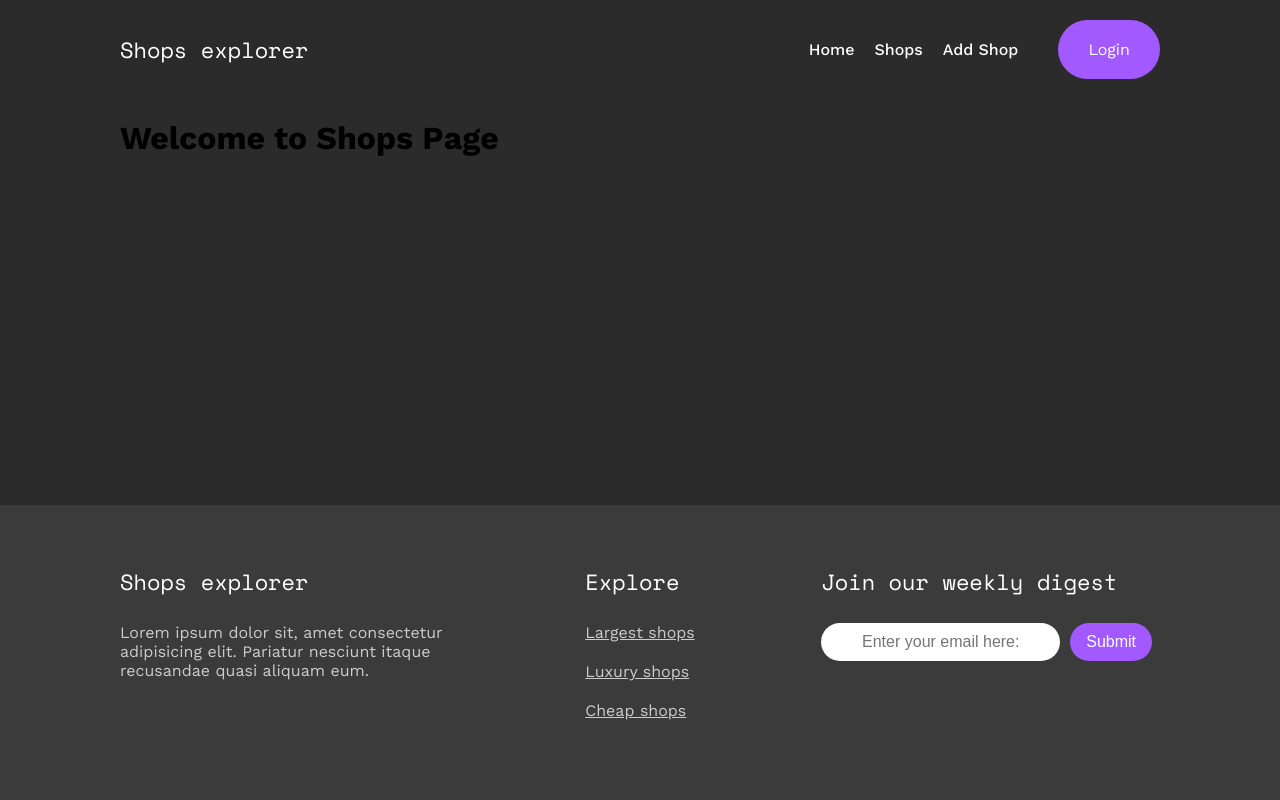
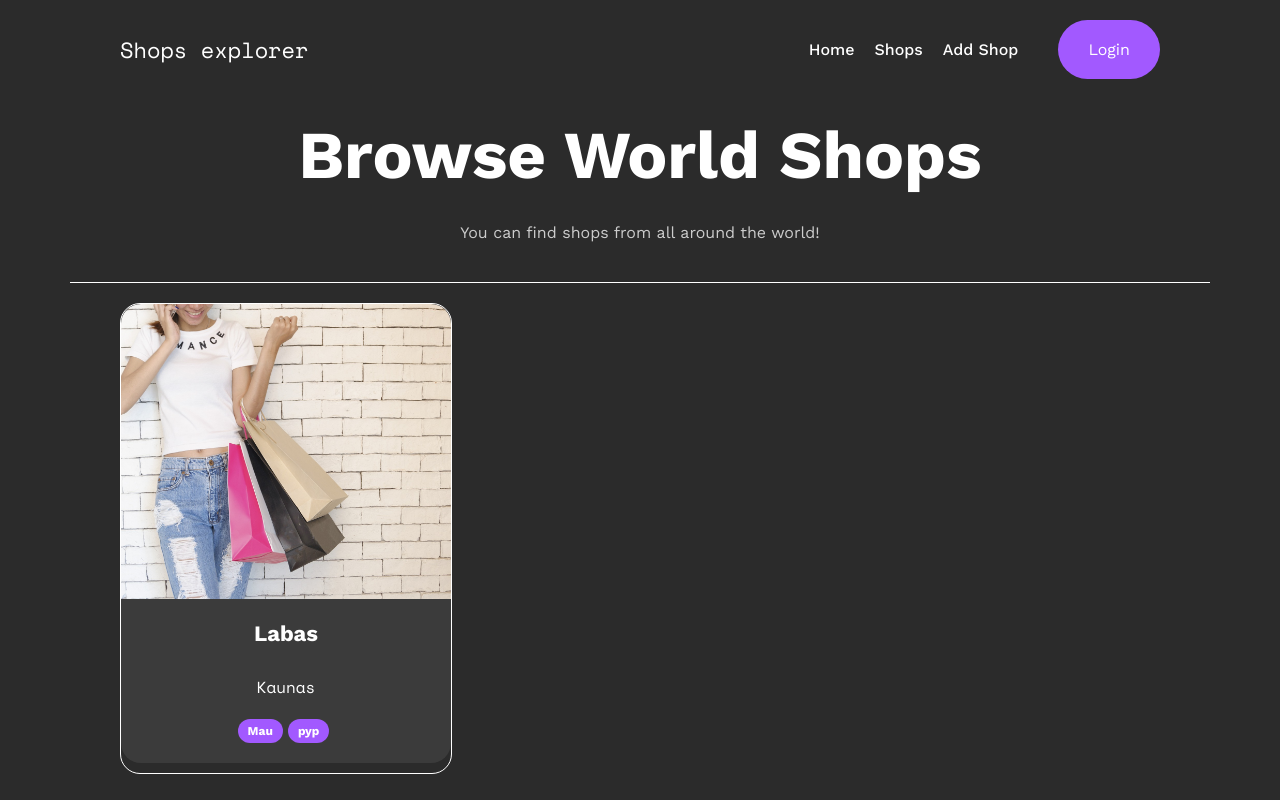
Before and after one commit to VytasPet/React_Firebase_Baigiamasis_Darbas2, a React (Vite) app: page /shops in a window 1280 px wide. Shown: the top 800 px of the page. Built offline with nearby package versions, Linux system fonts and the light colour scheme.

Commit message:
Single shop card, page

```diff
--- a/src/App.jsx
+++ b/src/App.jsx
@@ -1,6 +1,7 @@
 import { Route, Routes } from "react-router-dom";
 import Footer from "./components/layout/Footer";
 import Header from "./components/layout/Header";
+import SingleShopContent from "./components/shopcomponents/SingleShopContent";
 import AddShopPage from "./pages/AddShopPage";
 import HomePage from "./pages/HomePage";
 import LoginPage from "./pages/LoginPage";
@@ -24,6 +25,7 @@ function App() {
             <Route path="/login" element={<LoginPage />} />
             <Route path="/register" element={<RegisterPage />} />
             <Route path="/shops" element={<ShopsPage />} />
+            <Route path="/single" element={<SingleShopContent />} />
             <Route path="/addshop" element={<AddShopPage />} />
             <Route path="/shops/:shopUid" element={<SingleShopPage />} />
           </Routes>
--- /dev/null
+++ b/src/components/shopcomponents/SingleShopCard.jsx
@@ -0,0 +1,67 @@
+import React from "react";
+import styled from "styled-components";
+
+function SingleShopCard() {
+  const ShopCard = styled.div`
+    height: 469px;
+    width: 330px;
+    border: 1px solid white;
+    border-radius: 20px;
+  `;
+  const CardImg = styled.img`
+    width: 100%;
+    height: 295px;
+    max-height: 295px;
+    display: block;
+    border-top-left-radius: 20px;
+    border-top-right-radius: 20px;
+    object-fit: cover;
+  `;
+
+  const CardInfo = styled.div`
+    max-width: 100%;
+    max-height: 174px;
+    padding: 20px 30px;
+    text-align: center;
+    background-color: #3b3b3b;
+    border-bottom-left-radius: 20px;
+    border-bottom-right-radius: 20px;
+    color: white;
+  `;
+  const CardTown = styled.p`
+    font-weight: 400;
+    font-size: 16px;
+    font-family: Space Mono;
+    max-width: 100%;
+    padding: 20px 30px;
+    margin-top: 5px;
+  `;
+  const CardTitle = styled.h5`
+    font-weight: 600;
+    font-size: 22px;
+    line-height: 30.8px;
+  `;
+  const CardTags = styled.p`
+    padding: 5px 10px;
+    font-weight: 600;
+    background-color: #a259ff;
+    font-size: 12px;
+    margin-right: 5px;
+    display: inline-block;
+    border-radius: 20px;
+  `;
+
+  return (
+    <ShopCard>
+      <CardImg src="src/assets/img/addShop.jpg" alt="" />
+      <CardInfo>
+        <CardTitle>Labas</CardTitle>
+        <CardTown>Kaunas</CardTown>
+        <CardTags>Mau</CardTags>
+        <CardTags>pyp</CardTags>
+      </CardInfo>
+    </ShopCard>
+  );
+}
+
+export default SingleShopCard;
--- /dev/null
+++ b/src/components/shopcomponents/SingleShopContent.jsx
@@ -0,0 +1,49 @@
+import React from "react";
+import styled from "styled-components";
+
+const MainImg = styled.img`
+  width: 100%;
+  max-height: 400px;
+  object-fit: cover;
+`;
+
+const PageTitle = styled.h1`
+  font-size: 51px;
+  line-height: 73.7px;
+  margin-bottom: 10px;
+  color: white;
+`;
+const SingleShopMainDiv = styled.div`
+  margin-top: 40px;
+  margin-bottom: 40px;
+`;
+const Town = styled.p`
+  color: #cccccc;
+  font-size: 16px;
+  font-weight: 400;
+  margin-bottom: 20px;
+`;
+const AboutWhat = styled.p`
+  color: #858584;
+  font-family: Space Mono;
+  font-size: 22px;
+  font-weight: 700;
+  margin-bottom: 30px;
+  margin-top: 10px;
+`;
+
+function SingleShopContent() {
+  return (
+    <>
+      <MainImg src="src/assets/img/shophero.jpg" alt="" />
+
+      <SingleShopMainDiv className="container">
+        <PageTitle>Browse World Shops</PageTitle>
+        <AboutWhat>Town:</AboutWhat>
+        <Town>Kaunas</Town>
+      </SingleShopMainDiv>
+    </>
+  );
+}
+
+export default SingleShopContent;
--- a/src/pages/ShopsPage.jsx
+++ b/src/pages/ShopsPage.jsx
@@ -1,12 +1,45 @@
 import React from "react";
 import styled from "styled-components";
-import { Startas } from "../components/ui/StartDiv";
+import SingleShopCard from "../components/shopcomponents/SingleShopCard";
+
+const PageTitle = styled.h1`
+  font-size: 67px;
+  line-height: 73.7px;
+  margin-bottom: 30px;
+  color: white;
+`;
+const TitleDiv = styled.div`
+  margin-top: 40px;
+  margin-bottom: 40px;
+  text-align: center;
+  border-bottom: 1px solid white;
+`;
+const AboutLog = styled.p`
+  color: #cccccc;
+  font-size: 16px;
+  font-weight: 400;
+  margin-bottom: 20px;
+`;
+const ShopsSection = styled.div`
+  margin-top: 30px;
+  margin-bottom: 30px;
+  display: flex;
+  gap: 20px;
+  flex-wrap: wrap;
+  flex-direction: row;
+`;
 
 function ShopsPage() {
   return (
-    <div className="container">
-      <h1>Welcome to Shops Page</h1>
-    </div>
+    <>
+      <TitleDiv className="container">
+        <PageTitle>Browse World Shops</PageTitle>
+        <AboutLog>You can find shops from all around the world!</AboutLog>
+      </TitleDiv>
+      <ShopsSection className="container">
+        <SingleShopCard />
+      </ShopsSection>
+    </>
   );
 }
 
--- a/src/styles/GlobalStyle.jsx
+++ b/src/styles/GlobalStyle.jsx
@@ -8,6 +8,7 @@ export const GlobalStyle = createGlobalStyle`
     font-family: 'Work Sans', sans-serif;
     background-color: #2B2B2B;
     margin: 0;
+    box-sizing: border-box;
   }
 
   .container{
--- a/src/styles/reset.css
+++ b/src/styles/reset.css
@@ -15,7 +15,11 @@ a {
 }
 
 button {
+  border: 1px solid white;
   cursor: pointer;
+  background-color: #fff;
+  border-bottom-left-radius: 20px;
+  border-bottom-right-radius: 20px;
 }
 
 body {
```
